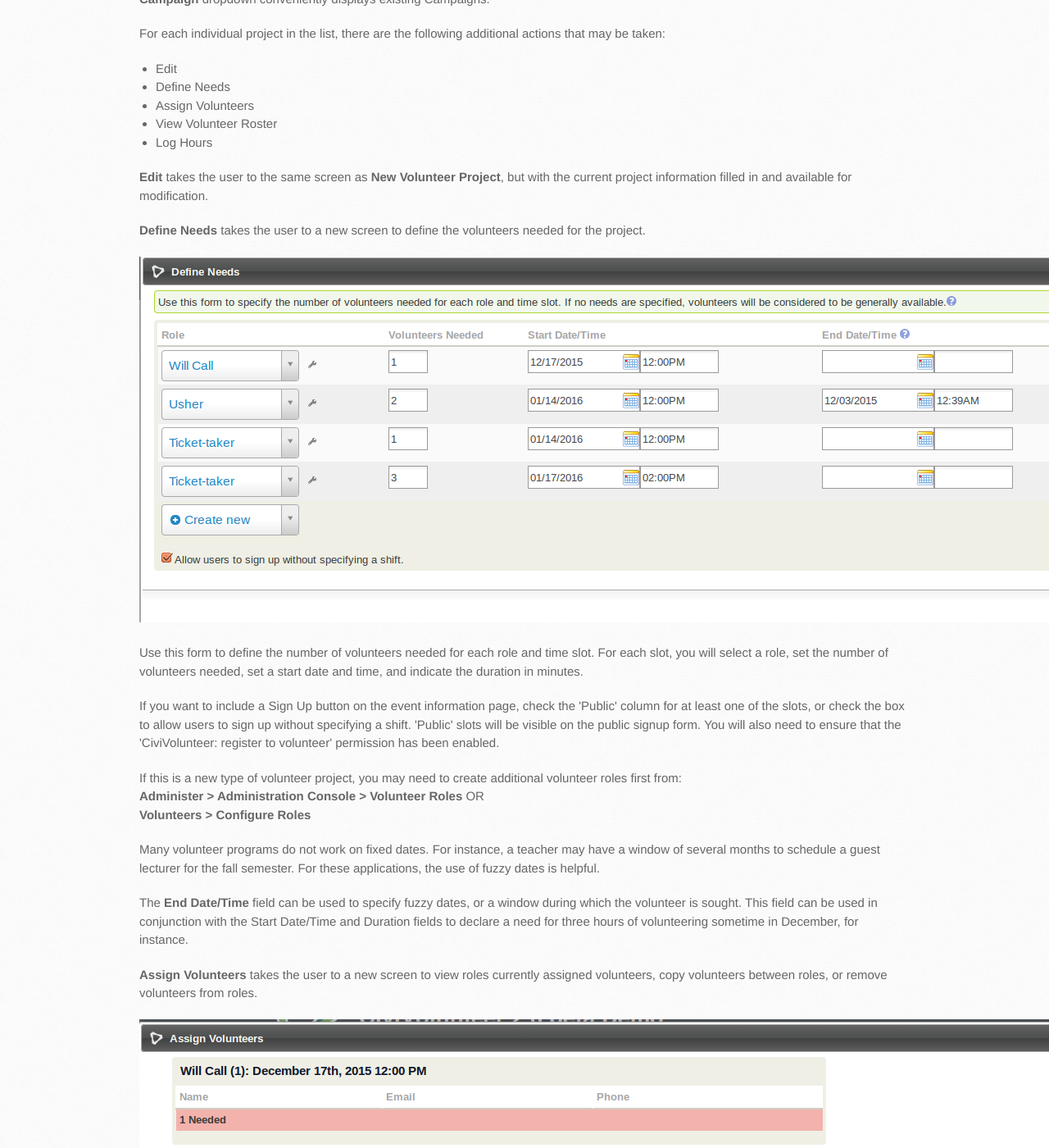
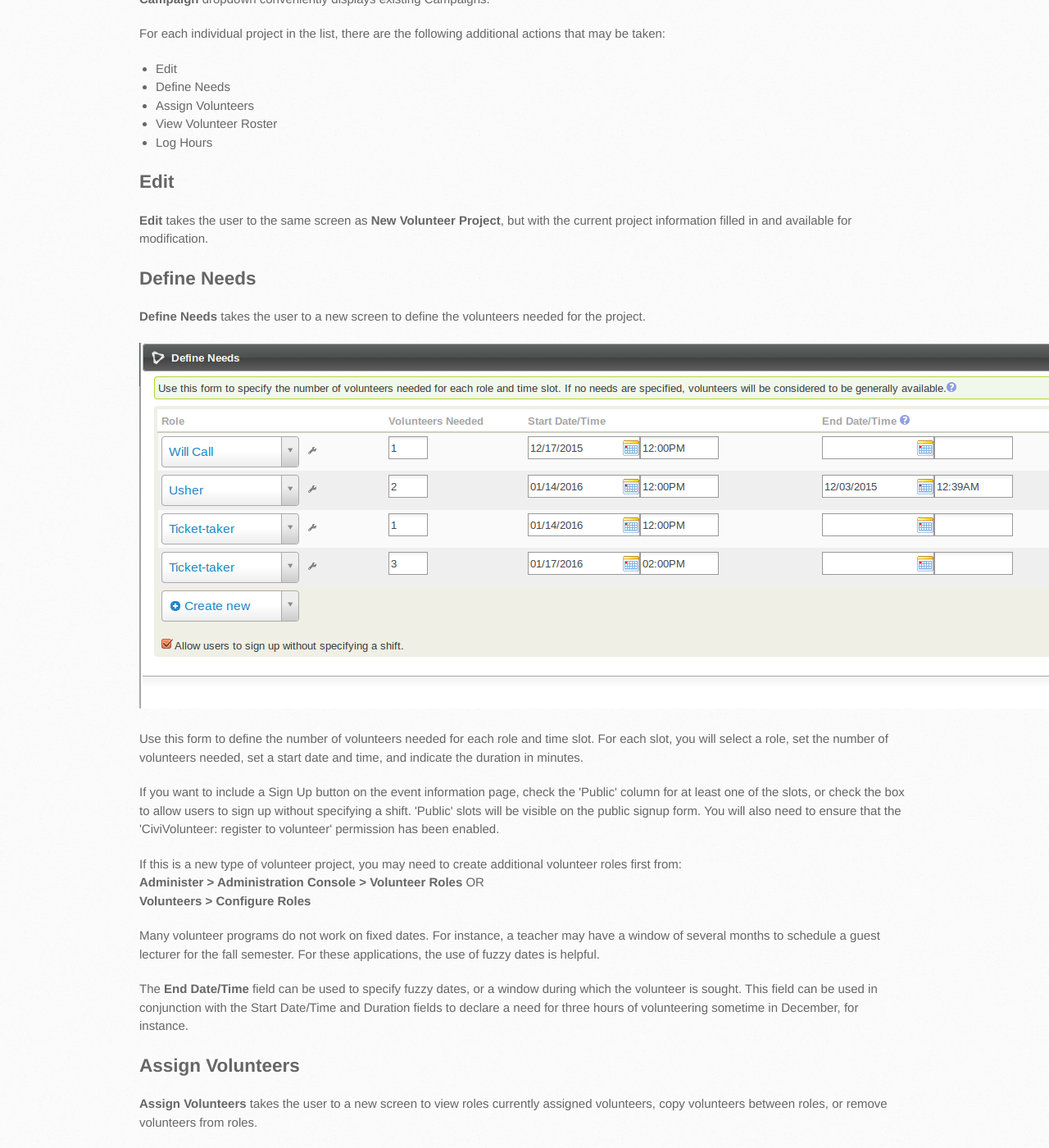
Before and after one commit to civicrm/org.civicrm.volunteer, a Jekyll site: the page built from docs/320-manage-volunteer-projects.html, in a window 1280 px wide and 1400 px high, scrolled down 1388 px. Shown: the whole window at 82% size. Built offline with Jekyll 4.4.1, drawn with Linux system fonts in a browser that asks for light colours; some of the changed text lies outside the part shown.

Commit message:
NYCCAH-67: Organizing Longer Content with Headers

```diff
--- a/docs/320-manage-volunteer-projects.html
+++ b/docs/320-manage-volunteer-projects.html
@@ -50,10 +50,12 @@ title: Manage Volunteer Projects
   </ul>
 </p>
 
+<h2>Edit</h2>
 <p>
-  <b>Edit</b> takes the user to the same screen as <b>New Volunteer Project</b>, but with the current project information filled in and available for modification.
+   <b>Edit</b> takes the user to the same screen as <b>New Volunteer Project</b>, but with the current project information filled in and available for modification.
 </p>
 
+<h2>Define Needs</h2>
 <p>
   <b>Define Needs</b> takes the user to a new screen to define the volunteers needed for the project.
 </p>
@@ -92,6 +94,7 @@ title: Manage Volunteer Projects
   to declare a need for three hours of volunteering sometime in December, for instance.
 </p>
 
+<h2>Assign Volunteers</h2>
 <p>
   <b>Assign Volunteers</b> takes the user to a new screen to view roles currently assigned volunteers, copy volunteers between roles, or remove volunteers from roles.
 </p>
```
Also changed, not shown: other parts of docs/320-manage-volunteer-projects.html (+5 -0 lines).
